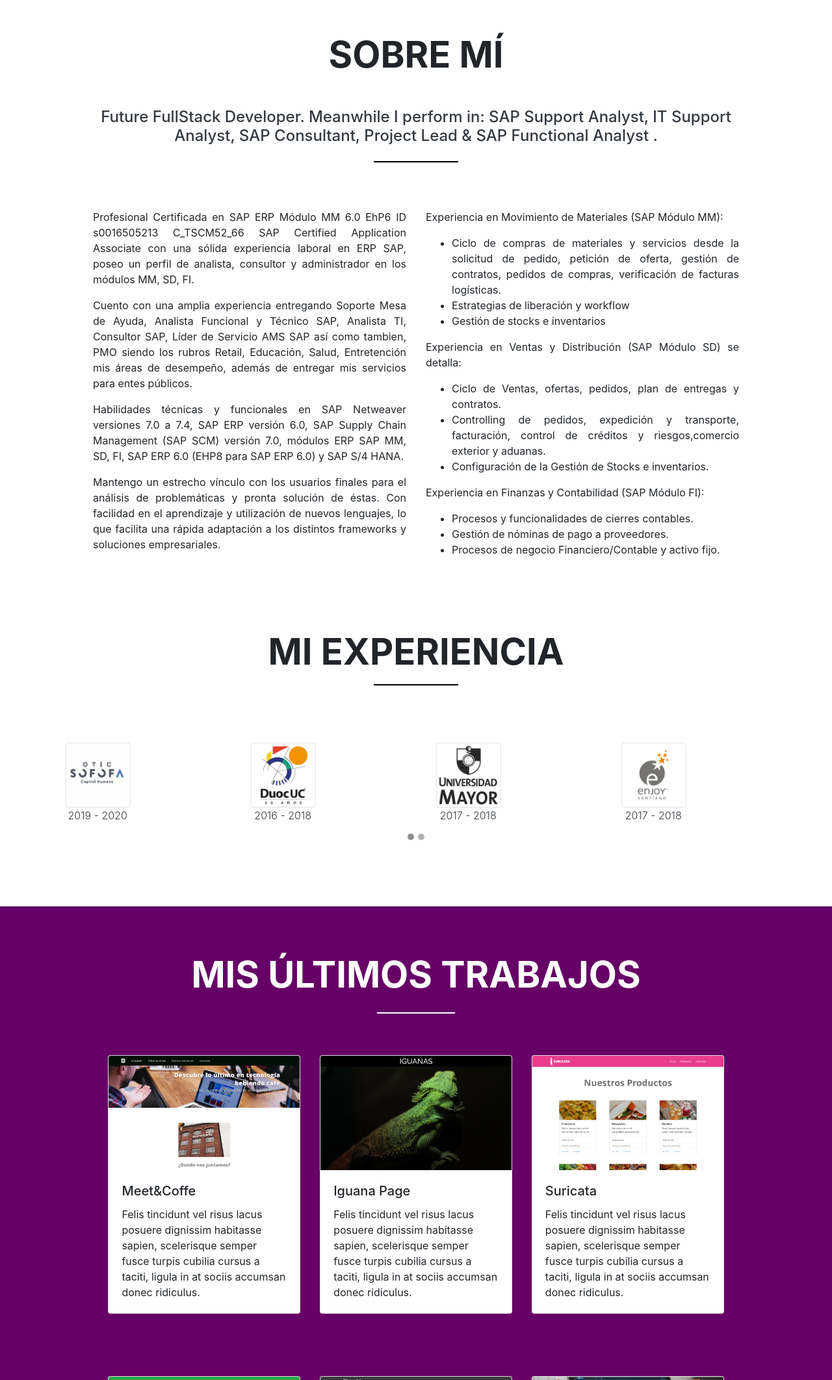
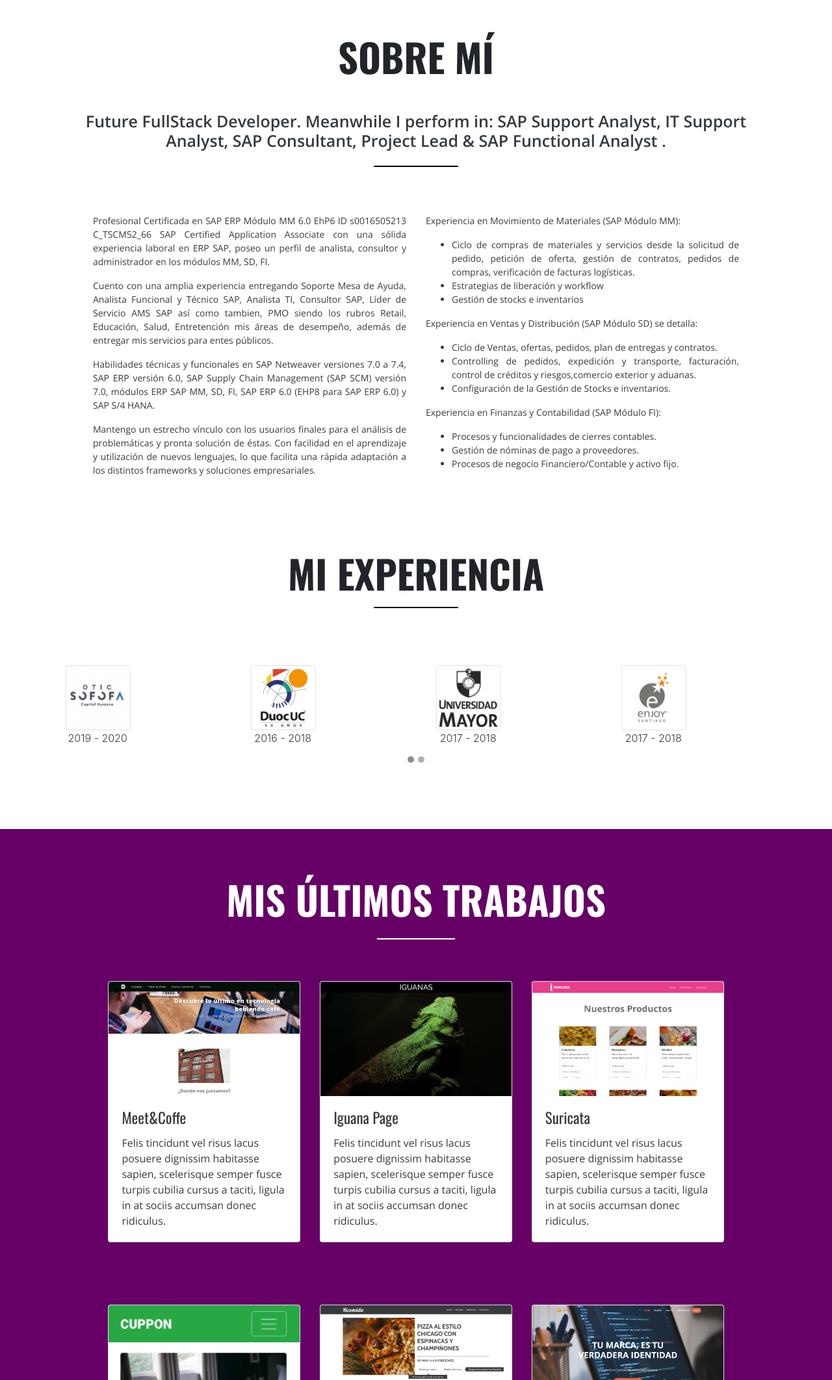
Before and after one commit to TRP1991/developmentportfolio, a plain HTML site: page index.html in a window 1280 px wide. Shown: the part 676-2800 px from the top of the page at 65% size. Drawn offline with nearby package versions, Linux system fonts and the light colour scheme; a script that the page names is missing.

Commit message:
fonts, sizes and colors added to paragraphs, titles and subtitles. Also new classes were added

```diff
--- a/assets/css/style.css
+++ b/assets/css/style.css
@@ -31,6 +31,59 @@ header {
     padding-bottom: 385px;
 }
 
+.sobre-mi {
+    font-family: 'Oswald';
+    font-size: 60px;
+    color: #373A3C;
+}
+
+.subtitle {
+    padding-right: 10%;
+    padding-left: 10%;
+    font-family: 'Open Sans';
+    font-size: 25px;
+}
+
+.description {
+    padding-right: 10%;
+    padding-left: 10%;
+    font-family: 'Open Sans', regular;
+    font-size: 14px;
+    color: #373A3C;
+    font-weight: 400;
+}
+
+.card-title {
+    font-family: 'Oswald', regular;
+    font-size: 23px;
+    color: #373A3C;
+}
+
+.card-text {
+    font-family: 'Open Sans', light;
+    font-size: 16px;
+    color: #373A3C;
+    text-align: left;
+}
+
+.experiencia {
+    font-family: 'Oswald';
+    font-size: 60px;
+    color: #373A3C;
+}
+
+.ultimos-trabajos {
+    font-family: 'Oswald';
+    font-size: 60px;
+    color: #FFFFFF;
+}
+
+.contacto {
+    font-family: 'Oswald';
+    font-size: 60px;
+    color: #373A3C;
+}
+
 .h1 {
     font-weight: 800;
     font-size: 3.75em;
@@ -43,12 +96,6 @@ header {
     text-align: center;
 }
 
-.subtitle {
-    padding-right: 10%;
-    padding-left: 10%;
-}
-
-
 .hr1 {
     border: 1px solid black;
     width: 10%;
@@ -59,10 +106,6 @@ header {
     border: 1px solid #FFFFFF;
     width: 10%;
     text-align: center;
-}
-.description {
-    padding-right: 10%;
-    padding-left: 10%;
 }
 
 .carousel-item img {
--- a/index.html
+++ b/index.html
@@ -72,8 +72,8 @@
     <!--Open Description Section-->
     <section id="about">
         <div class="titular">
-            <h3 class="about font-weight-bold pt-5 my-5 text-center text-light text-body display-4">SOBRE MÍ</h3>
-            <h4 class="text-dark text-center subtitle"> Future FullStack Developer. Meanwhile I perform in: SAP Support Analyst,
+            <h3 class="sobre-mi font-weight-bold pt-5 my-5 text-center text-light text-body display-4">SOBRE MÍ</h3>
+            <h4 class="text-dark text-center subtitle font-weight-bold"> Future FullStack Developer. Meanwhile I perform in: SAP Support Analyst,
                 IT Support Analyst, SAP Consultant, Project Lead & SAP Functional Analyst .</h4>
             <hr class="hr1 mt-4">
         </div>
@@ -144,7 +144,7 @@
 
     <!--Open Section Carousel Experience-->
     <section id="experience">
-        <h3 class="font-weight-bold pt-5 my-3 text-center text-light text-body display-4">MI EXPERIENCIA</h3>
+        <h3 class="font-weight-bold pt-5 my-3 text-center text-light text-body display-4 experiencia">MI EXPERIENCIA</h3>
         <hr class="hr1 mt-3">
         <div class="container my-5 py-3">
           <!--Open Row-->
@@ -242,7 +242,7 @@
 
     <!--Open Work Section-->
     <section id="jobs" class="container-fluid p-5 my-5" style="background-color: #660066;">
-        <h2 class="display-4 text-center font-weight-bold my-4 text-white">MIS ÚLTIMOS TRABAJOS</h2>
+        <h2 class="display-4 text-center font-weight-bold my-4 text-white ultimos-trabajos">MIS ÚLTIMOS TRABAJOS</h2>
         <hr class="hr2 mt-4">
         <!--Inicio Card-->
         <div class="row row-cols-1 row-cols-md-3 works">
@@ -321,7 +321,7 @@
 
     <!--Open Contact Section-->
     <section id="contact" class="container my-5">
-        <h2 class="display-4 font-weight-bold text-center my-4 pt-5">CONTACTO</h2>
+        <h2 class="display-4 font-weight-bold text-center my-4 pt-5 contacto">CONTACTO</h2>
         <hr class="hr1 mt-4">
 
         <div class="typeform-widget" data-url="https://tarubilar.typeform.com/to/Z1XCy7"
```
